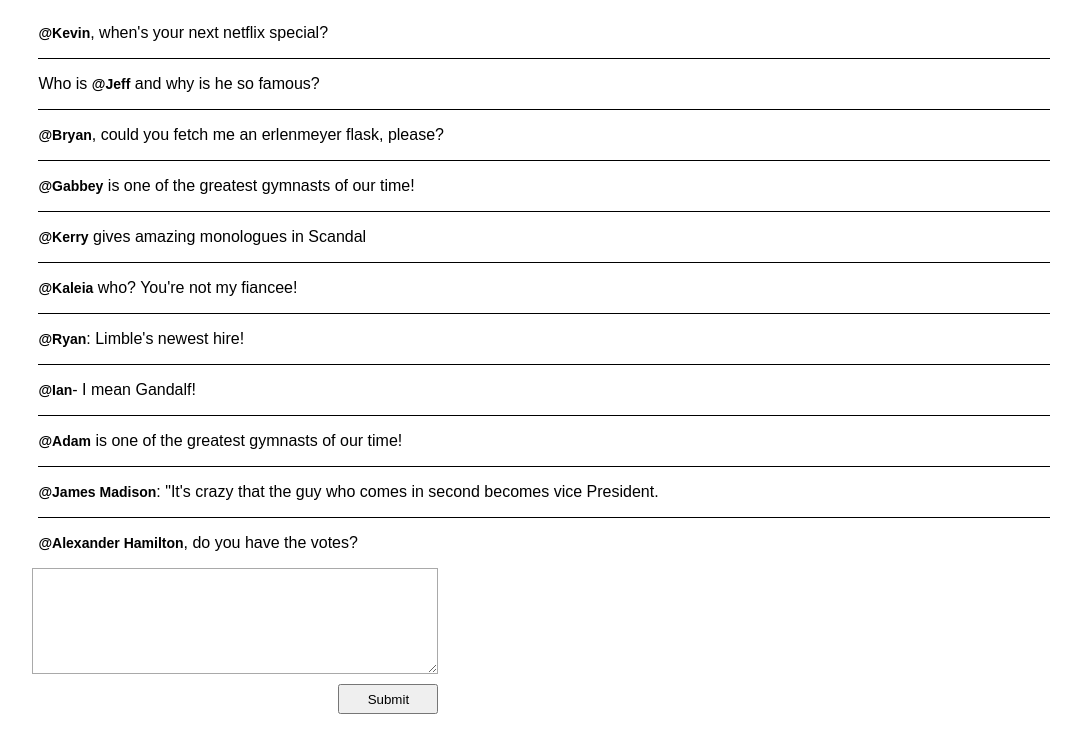
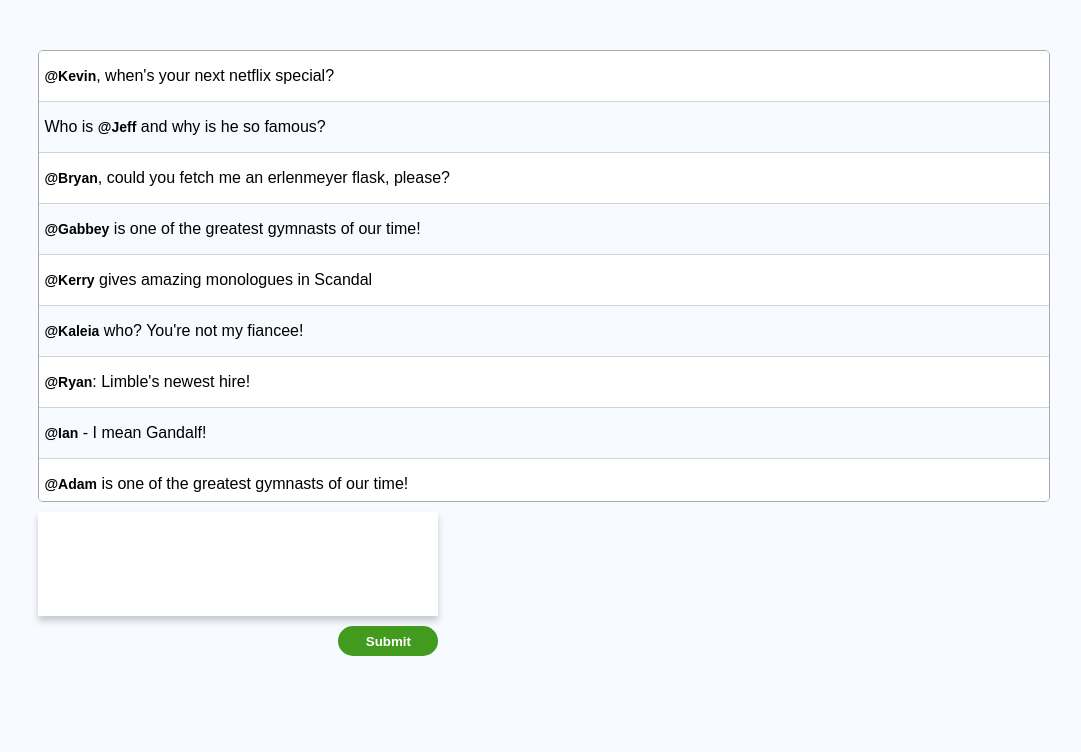
Before and after one commit to Ryntak94/limbleTakeHomeWork, an Angular app: page / in a window 1280 px wide. Shown: the top 752 px of the page, without its empty margins (96-1177 px from the left). Built offline with nearby package versions, Linux system fonts and the light colour scheme.

Commit message:
no more complicated keyboard input, more styling

```diff
--- a/src/app/app.component.css
+++ b/src/app/app.component.css
@@ -1,20 +1,35 @@
+.app {
+    width: 80%;
+    margin: 0 auto;
+    align-items: flex-start;
+}
+
+.form   {
+    width: 400px;
+    display: flex;
+    flex-direction: column;
+    align-items: flex-end;
+}
+
 textarea {
     background-color: white;
-    width: 400px;
+    width: 396px;
     height: 100px;
-    border: solid 1px darkgray;
+    border: none;
+    margin-top: 10px;
+    resize: none;
+    /* padding: 0; */
+    box-shadow: 0 5px 7px 0px rgb(0,0,0,.2);
 }
 
 button {
     width: 100px;
     height: 30px;
     margin-top: 10px;
+    background-color: #429b1f;
+    border-radius: 50px;
+    border: none;
+    cursor: pointer;
+    color: white;
+    font-weight: bold;
 }
-
-.form   {
-    display: flex;
-    flex-direction: column;
-    align-items: end;
-    width: 400px;
-    margin-left: 10%;
-}
--- a/src/app/app.component.html
+++ b/src/app/app.component.html
@@ -1,4 +1,4 @@
-<div>
+<div class="app">
   <app-commentList [comments]="comments"></app-commentList>
   <div class="form">
     <div *ngIf="userListEnabled">
--- a/src/app/app.component.ts
+++ b/src/app/app.component.ts
@@ -24,14 +24,14 @@ export class AppComponent implements OnInit {
     "<b>@Kerry</b>&nbsp;gives amazing monologues in Scandal",
     "<b>@Kaleia</b>&nbsp;who? You're not my fiancee!",
     "<b>@Ryan</b>: Limble's newest hire!",
-    "<b>@Ian</b>- I mean Gandalf!",
+    "<b>@Ian</b>&nbsp;- I mean Gandalf!",
     "<b>@Adam</b>&nbsp;is one of the greatest gymnasts of our time!",
     "<b>@James Madison</b>: \"It's crazy that the guy who comes in second becomes vice President.",
     "<b>@Alexander Hamilton</b>, do you have the votes?",
   ];
   tag: string = "";
   tagIdx?: number;
-  taggedUsers: User[] = [];
+  taggedUsers = new Set<User>();
   tagIndices: number[] = []
   users: User[] = [
     {id: 1, name: 'Kevin', imgSrc: 'https://www.biography.com/.image/t_share/MTQzMzA3MjQ0MzI5NTEwNDcx/kevin-hart_gettyimages-450909048jpg.jpg'},
@@ -59,7 +59,7 @@ export class AppComponent implements OnInit {
       if(user) this.finalizeTag(user);
       this.userListEnabled = false;
       this.commentBox?.nativeElement.focus();
-      this.taggedUsers.push(user)
+      if(!this.taggedUsers.has(user)) this.taggedUsers.add(user)
       this.tagIndices.push(this.tagIdx!)
     })
 
@@ -111,7 +111,7 @@ export class AppComponent implements OnInit {
       indices = this.getIndices(tags)
     }
 
-    if(indices.length > 0) tagging = this.selectCurrentTagOrNull(caretPosition, indices);
+    if(indices.length > 0) tagging = this.selectCurrentTagOrNull(caretPosition, indices, event);
     if(!tagging) this.userListEnabled = false;
   }
 
@@ -125,8 +125,9 @@ export class AppComponent implements OnInit {
     })
   }
 
-  selectCurrentTagOrNull(caretPosition: number, indices: number[][]) {
+  selectCurrentTagOrNull(caretPosition: number, indices: number[][], event: any) {
     let tagging = false;
+    if(event.key === "Enter") return tagging
     for(let range of indices) {
       let [startIdx, endIdx] = range;
       if(startIdx < caretPosition && caretPosition <= endIdx) {
@@ -136,7 +137,6 @@ export class AppComponent implements OnInit {
         this.filteredUsers = this.userTrie.filteredList(this.tag.slice(1))
         if(this.filteredUsers.length > 0) {
           this.userListEnabled = true;
-          this.commentBox?.nativeElement.blur()
         }
         break;
       }
@@ -157,23 +157,22 @@ export class AppComponent implements OnInit {
 
   submitComment() {
     let formattedComment = this.comment
+    let taggedUsersArr = Array.from(this.taggedUsers);
     this.comment = "";
-    for(let i = this.taggedUsers.length - 1; i >= 0; i--) {
-      if(this.taggedUsers[i] !== undefined && this.taggedUsers[i] !== null) {
-        formattedComment = formattedComment.slice(0, this.tagIndices[i]) + formattedComment.slice(this.tagIndices[i]).replace(`@${this.taggedUsers[i].name}`, `<b>@${this.taggedUsers[i].name}</b>`);
+    for(let i = taggedUsersArr.length - 1; i >= 0; i--) {
+      if(taggedUsersArr[i] !== undefined && taggedUsersArr[i] !== null) {
+        formattedComment = formattedComment.slice(0, this.tagIndices[i]) + formattedComment.slice(this.tagIndices[i]).replace(`@${taggedUsersArr[i].name}`, `<b>@${taggedUsersArr[i].name}</b>`);
       }
     }
     formattedComment = formattedComment.replaceAll(' ', '&nbsp;')
     this.comments.push(formattedComment);
     this.userListEnabled = false;
-    let taggedUsersSet = new Set();
-    for(const user of this.taggedUsers) {
-      if(user !== undefined && user !== null && !taggedUsersSet.has(user.id))  {
-        taggedUsersSet.add(user.id)
+    for(const user of taggedUsersArr) {
+      if(user !== undefined && user !== null)  {
         alert(user.name + ", " + user.id)
       }
     }
-    this.taggedUsers = [];
+    this.taggedUsers = new Set();
   }
 
   updateTag(updatedTag: string) {
@@ -181,7 +180,7 @@ export class AppComponent implements OnInit {
   }
 
   finalizeTag(user: User) {
-    this.updateTag(`@${user!.name} `)
+    this.updateTag(`@${user!.name}`)
   }
 
   title = 'tagger';
--- a/src/app/components/comment/comment.component.css
+++ b/src/app/components/comment/comment.component.css
@@ -2,4 +2,5 @@
     min-height: 50px;
     display: flex;
     align-items: center;
+    padding: 0 5px;
 }
--- a/src/app/components/commentList/commentList.component.css
+++ b/src/app/components/commentList/commentList.component.css
@@ -1,14 +1,30 @@
 .commentListContainer   {
-    width: 80%;
     margin: 0 auto;
     display: flex;
     flex-direction: column;
+    max-height: 450px;
+    overflow: auto;
+    scrollbar-width: none;
+    border: solid 1px darkgray;
+    border-radius: 5px;
+    margin-top: 50px;
 }
 
 .commentListContainer > .comment:not(:last-child)  {
-    border-bottom: solid 1px black;
+    border-bottom: solid 1px lightgray;
+}
+.commentListContainer > .comment:nth-child(odd)  {
+    background-color: #f7faff;
+}
+
+.commentListContainer > .comment:nth-child(odd)  {
+    background-color: white;
 }
 
 .comment    {
 
 }
+
+.commentListContainer::-webkit-scrollbar   {
+    display: none;
+}
--- a/src/app/components/userList/userList.component.css
+++ b/src/app/components/userList/userList.component.css
@@ -3,12 +3,12 @@
     flex-direction: column;
     width: 200px;
     text-align: end;
-    position: fixed;
+    position: absolute;
     background-color: white;
     max-height: 150px;
     overflow-y: auto;
     scrollbar-width: none;
-    transform: translate(-201%, -100%);
+    transform: translate(-199%, -90%);
     opacity: 100%;
     border: solid 1px lightgrey;
     border-top-left-radius:  5px;
@@ -28,9 +28,5 @@
 
 .user:hover {
     cursor: pointer;
-    background-color: #17617c;
+    background-color: #f90;
 }
-
-.selected {
-    background-color: #2596be;
-}
--- a/src/app/components/userList/userList.component.ts
+++ b/src/app/components/userList/userList.component.ts
@@ -59,21 +59,15 @@ export class UserListComponent implements OnChanges {
 
   @HostListener('document:keydown', ['$event'])
   keydownHandler(event: any)  {
-    if(event.key === "ArrowUp") {
-      this.upHandler(event)
-    } else if(event.key === "ArrowDown")  {
-      this.downHandler(event)
-    } else if(event.key === "Enter" || event.key === "ArrowRight" || event.key === "Tab")  {
+    if(event.key === "Escape")  {
+      this.commentService.cancelTag();
+    } else if(event.key === "Enter")  {
       event.preventDefault()
       this.commentService.selectUser(this.users[this.selected]);
-    } else  if(event.key === "Escape")  {
-      this.commentService.cancelTag();
-    } else if (this.keysToIgnore.includes(event.key))  {
-      event.preventDefault();
-    } else {
-      this.commentService.updateComment(event)
+
     }
   }
+
   ngOnChanges(changes: SimpleChanges) {
     this.updateList();
   }
--- a/src/styles.css
+++ b/src/styles.css
@@ -1,6 +1,7 @@
 html    {
-    /* background-color: lightgrey; */
+    background-color: #f7faff;
     font-family: Arial, Helvetica, sans-serif;
+
 }
 
 b {
```
